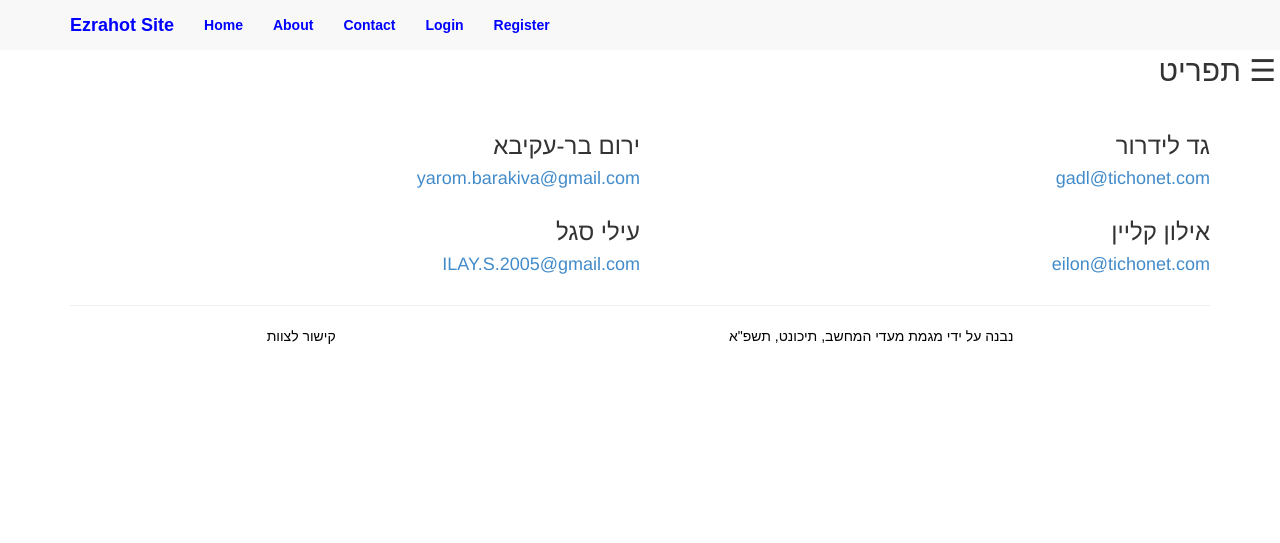
After one commit to TichonetProjects/EZ2022, a Flask app: page /devteam in a window 1280 px wide. The commit adds this page. Shown: the top 543 px of the page. Run offline with Flask 2, Linux system fonts and the light colour scheme; parts of the project's set-up code (start-up, migrations or seed data) failed here and were passed over; some libraries are stand-ins or nearby versions.

Commit message:
Dev team page and footer
Co-Authored-By: konata-chan404 <42537566+konata-chan404@users.noreply.github.com>

```diff
--- a/EzrahotSite/EzrahotSite/static/content/site.css
+++ b/EzrahotSite/EzrahotSite/static/content/site.css
@@ -74,3 +74,18 @@ input[type="checkbox"].input-validation-error {
     height: 40%;
     width: 40%;
 }
+footer{
+    display:flex;
+    justify-content:space-around;
+    align-items: center;
+}
+footer p{
+    color:black;
+}
+.devteam {
+    display: grid;
+    grid-template-columns: repeat(2, minmax(0, 1fr));
+    grid-template-rows: repeat(2, minmax(0, 1fr));
+    grid-template-areas: "gad eilon"
+                         "yarom ilay";
+}
--- /dev/null
+++ b/EzrahotSite/EzrahotSite/templates/devteam.html
@@ -0,0 +1,25 @@
+{% extends "layout.html" %}
+
+{% block content %}
+<div class="devteam">
+    <div class="gad">
+        <h3>גד לידרור</h3>
+        <a href="mailto:gadl@tichonet.com"><h4>gadl@tichonet.com</h4></a>
+    </div>
+    <div class="yarom">
+        <h3>ירום בר-עקיבא</h3>
+        <a href="mailto:yarom.barakiva@gmail.com"><h4>yarom.barakiva@gmail.com</h4></a>
+    </div>
+    <div class="eilon">
+        <h3>אילון קליין</h3>
+        <a href="mailto:eilon@tichonet.com"><h4>eilon@tichonet.com</h4></a>
+    </div>
+    <div class="ilay">
+        <h3>עילי סגל</h3>
+        <a href="mailto:ILAY.S.2005@gmail.com">
+            <h4>ILAY.S.2005@gmail.com<h4>
+        </a>
+    </div>
+</div>
+
+{% endblock %}
--- a/EzrahotSite/EzrahotSite/templates/layout.html
+++ b/EzrahotSite/EzrahotSite/templates/layout.html
@@ -136,7 +136,8 @@
             {% block content %}{% endblock %}
             <hr />
             <footer>
-                <p>&copy; {{ year }} - My Flask Application</p>
+                <p>נבנה על ידי מגמת מעדי המחשב, תיכונט, תשפ"א </p>
+                <a href={{ url_for('devteam') }}><p>קישור לצוות</p></a>
             </footer>
         </div>
     </div>
--- a/EzrahotSite/EzrahotSite/views.py
+++ b/EzrahotSite/EzrahotSite/views.py
@@ -25,7 +25,6 @@ def home():
     return render_template(
         'index.html',
         title='Home Page',
-        year=datetime.now().year,
         articles=acceptedArticles
     )
 
@@ -36,7 +35,6 @@ def contact():
     return render_template(
         'contact.html',
         title='Contact',
-        year=datetime.now().year,
         message='Your contact page.'
     )
 
@@ -46,10 +44,12 @@ def about():
     return render_template(
         'about.html',
         title='About',
-        year=datetime.now().year,
         message='Your application description page.',
     )
 
+@app.route('/devteam')
+def devteam():
+    return render_template('devteam.html', title="Develpment Team")
 
 @app.route('/test')
 def test():
@@ -59,7 +59,7 @@ def test():
     return render_template(
         'about.html',
         title='About',
-        year=datetime.now().year,
+
         message='Your application description page.',
         )
 
@@ -90,7 +90,6 @@ def register():
         return render_template(
         'register.html',
         title='Register',
-        year=datetime.now().year,
         message='Resgister Page.',
         form = form
     )
@@ -117,7 +116,7 @@ def login():
     return render_template(
         'login.html',
         title='Login',
-        year=datetime.now().year,
+
         message='Login Page.',
         form=form
     )
@@ -129,7 +128,6 @@ def profile():
     return render_template(
         'profile.html',
         title='Profile',
-        year=datetime.now().year,
         message='Profile Page.',
         user_articles=user_articles
     )
@@ -162,7 +160,7 @@ def submitArticle():
 
         return redirect(url_for('articles', index=article.article_id))
 
-    return render_template('submitArticle.html', year=datetime.now().year, form=form)
+    return render_template('submitArticle.html',  form=form)
 
 @app.route('/control-panel')
 @login_required
@@ -171,7 +169,7 @@ def controlPanel():
     inactiveUsers = User.get_all_inactive()
     inactiveArticles = Article.get_all_unaccepted()
 
-    return render_template('controlPanel.html', year=datetime.now().year, inactiveUsers = inactiveUsers, inactiveArticles = inactiveArticles)
+    return render_template('controlPanel.html',  inactiveUsers = inactiveUsers, inactiveArticles = inactiveArticles)
 
 
 """
@@ -234,7 +232,7 @@ def articles(index):
 
     author = article.get_author()
     return render_template('articles.html',
-                        year=datetime.now().year,
+
                         article=article,
                         articleBody=md.render(article.body),
                         articleAuthor=f"{author.first_name} {author.last_name}, {author.school_class}")
```
Also changed, not shown: 1 other file.
